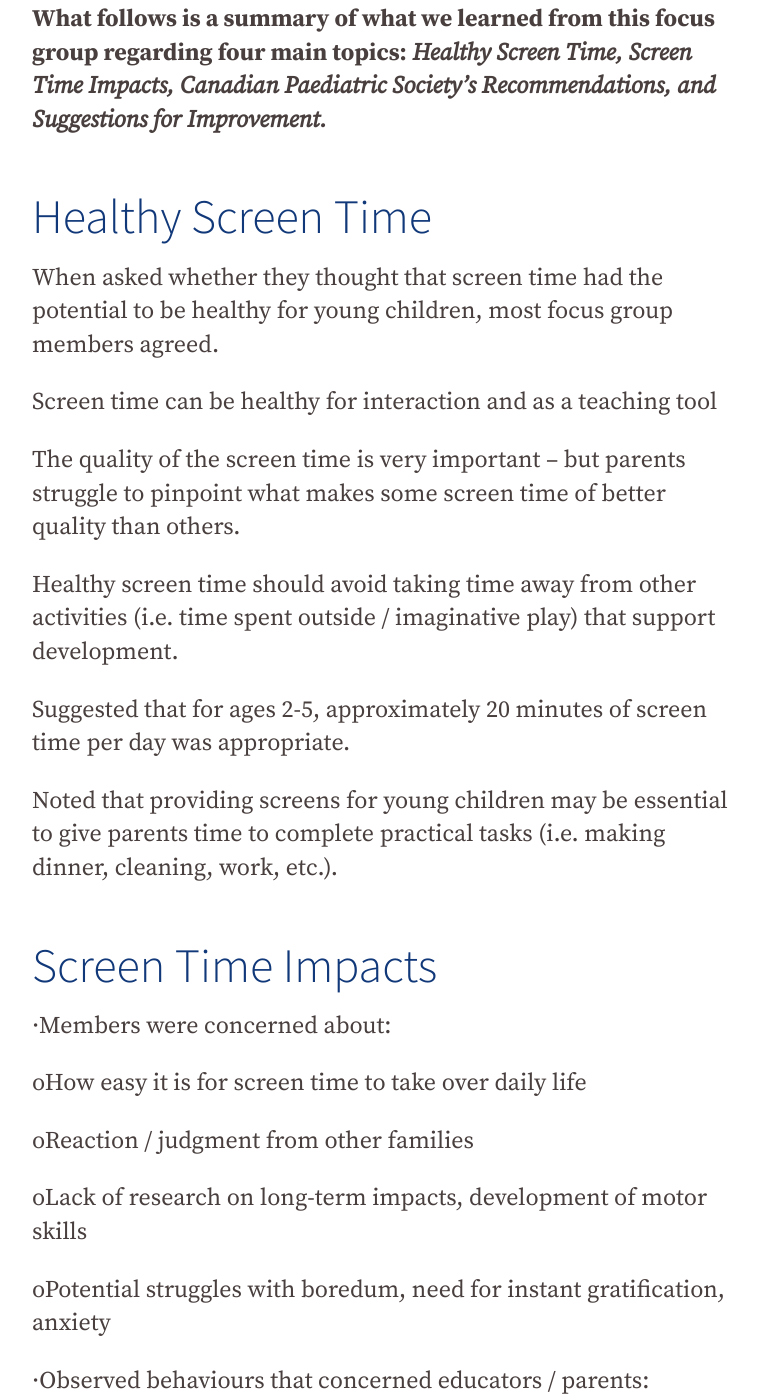
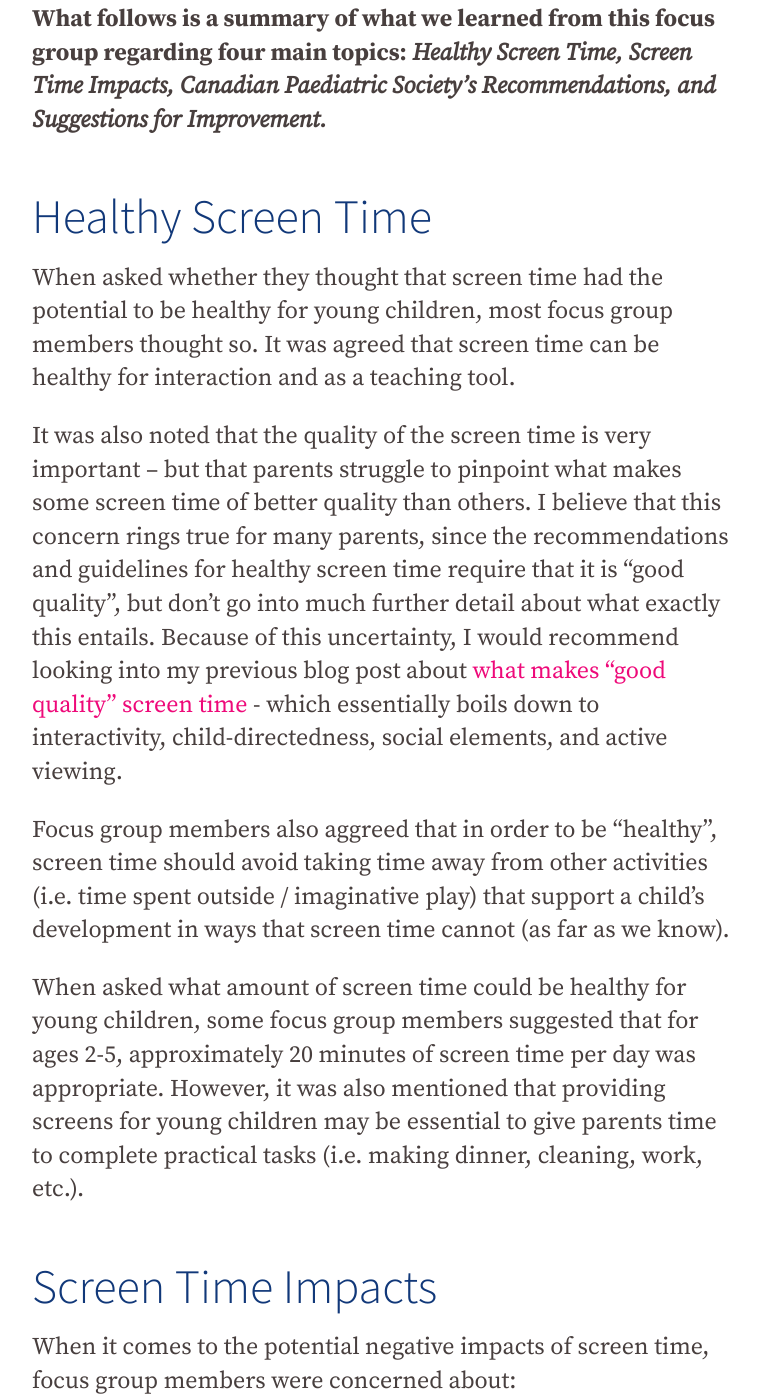
Before and after one commit to famliy-screen-time/familyscreentime.ca, a Jekyll site: the page built from _posts/2020-05-25-screen-time-focus-group-insights.md, in a window 1280 px wide and 1400 px high, scrolled down 1131 px. Shown: the whole window, without its empty margins (56-815 px from the left). Built offline with Jekyll 4.4.1, drawn with Linux system fonts in a browser that asks for light colours; nearby versions of some CDN libraries; some of the changed text lies outside the part shown.

Commit message:
Update Blog “2020-05-25-screen-time-focus-group-insights”

```diff
--- a/_posts/2020-05-25-screen-time-focus-group-insights.md
+++ b/_posts/2020-05-25-screen-time-focus-group-insights.md
@@ -16,53 +16,45 @@ Back in April, the Family Screen Time project researchers facilitated a focus gr
 
 # Healthy Screen Time
 
-When asked whether they thought that screen time had the potential to be healthy for young children, most focus group members agreed.
+When asked whether they thought that screen time had the potential to be healthy for young children, most focus group members thought so. It was agreed that screen time can be healthy for interaction and as a teaching tool.
 
-Screen time can be healthy for interaction and as a teaching tool
+It was also noted that the quality of the screen time is very important – but that parents struggle to pinpoint what makes some screen time of better quality than others. I believe that this concern rings true for many parents, since the recommendations and guidelines for healthy screen time require that it is "good quality", but don't go into much further detail about what exactly this entails. Because of this uncertainty, I would recommend looking into my previous blog post about [what makes "good quality" screen time ](https://familyscreentime.ca/2020-04-07-what-makes-good-quality-screen-time)- which essentially boils down to interactivity, child-directedness, social elements, and active viewing.
 
-The quality of the screen time is very important – but parents struggle to pinpoint what makes some screen time of better quality than others.
+Focus group members also aggreed that in order to be "healthy", screen time should avoid taking time away from other activities (i.e. time spent outside / imaginative play) that support a child's development in ways that screen time cannot (as far as we know).
 
-Healthy screen time should avoid taking time away from other activities (i.e. time spent outside / imaginative play) that support development.
-
-Suggested that for ages 2-5, approximately 20 minutes of screen time per day was appropriate.
-
-Noted that providing screens for young children may be essential to give parents time to complete practical tasks (i.e. making dinner, cleaning, work, etc.).
+When asked what amount of screen time could be healthy for young children, some focus group members suggested that for ages 2-5, approximately 20 minutes of screen time per day was appropriate. However, it was also mentioned that providing screens for young children may be essential to give parents time to complete practical tasks (i.e. making dinner, cleaning, work, etc.).
 
 # Screen Time Impacts
 
-<!--\\\[if !supportLists]-->·<!--\\\[endif]-->Members were concerned about:
+When it comes to the potential negative impacts of screen time, focus group members were concerned about:
 
-<!--\\\[if !supportLists]-->o<!--\\\[endif]-->How easy it is for screen time to take over daily life
+* How easy it is for screens time to take over daily life
+* Reaction / judgment from other families (worries that others may look down on families that give their young children access to screens)
+* Lack of research on long-term impacts of screen time, including the development of motor skills
+* Potential struggles with boredum, need for instant gratification, anxiety
 
-<!--\\\[if !supportLists]-->o<!--\\\[endif]-->Reaction / judgment from other families
+The group members also revealed some observed behaviours in their young children that concerned educators and parents, including:
 
-<!--\\\[if !supportLists]-->o<!--\\\[endif]-->Lack of research on long-term impacts, development of motor skills
+* Developmental delays (shorter attention spans, aggression) related to technology use
+* Social issues (less verbal, less fluid sentences, impatience)
+* Screens seeping into everyday life (For example, a child who has never seen a television program knows all about the show / characters from other children at daycare)
+* Modelling of undesirable behaviours seen in screens (For example, a child shows aggression towards another child when modelling a scene from a children's movie)
 
-<!--\\\[if !supportLists]-->o<!--\\\[endif]-->Potential struggles with boredum, need for instant gratification, anxiety
-
-<!--\\\[if !supportLists]-->·<!--\\\[endif]-->Observed behaviours that concerned educators / parents:
-
-<!--\\\[if !supportLists]-->o<!--\\\[endif]-->Developmental delays (shorter attention spans, aggression) related to technology use
-
-<!--\\\[if !supportLists]-->o<!--\\\[endif]-->Social issues (less verbal, less fluid sentences, impatience)
-
-<!--\\\[if !supportLists]-->o<!--\\\[endif]-->Screens seeping into everyday life (example = a child who has never seen the show “Paw Patrol” knows all about the show / characters from other children at daycare)
-
-<!--\\\[if !supportLists]-->o<!--\\\[endif]-->Modelling of undesirable behaviours seen in screens (example = a child hits another child with a toy pan to model an identical scene in Disney’s “Tangled”)
+While these trends are certainly worrisome, it is important to remember that the only way to prove that these behaviours are happening because of screen time is through good-quality research. While the idea that children model behaviours that they see performed by others in real life and over screens is [well-documented](https://familyscreentime.ca/2020-02-24-the-importance-of-modelling) in research, whatever small amount of studies exist on developmental and social delays in children for the most part use small samples to make assumptions for a large population, and cannot be used to say that screen time *causes* these trends - even though this is often taken the wrong way by [news outlets](https://familyscreentime.ca/2020-01-28-screen-time-brain-development).
 
 # Canadian Paediatric Society’s Recommendations
 
-<!--\\\[if !supportLists]-->·<!--\\\[endif]-->Overall, parents feel there is a lack of recommendatinos for them to follow
+Overall, parents feel there is a lack of recommendatinos for them to follow
 
-<!--\\\[if !supportLists]-->·<!--\\\[endif]-->When recommendations do exist, they are often vague
+When recommendations do exist, they are often vague
 
-<!--\\\[if !supportLists]-->·<!--\\\[endif]-->Recommendations should add healthy alternatives instead of just declaring what not to do
+Recommendations should add healthy alternatives instead of just declaring what not to do
 
-<!--\\\[if !supportLists]-->·<!--\\\[endif]-->The age range of 2-5 is too large / vague – suggested splitting it up into 2-3, 3-5
+The age range of 2-5 is too large / vague – suggested splitting it up into 2-3, 3-5
 
-<!--\\\[if !supportLists]-->·<!--\\\[endif]-->Some recommendations are impractical (sedentary screentime not a part of childcare, avoiding screens for 1 hour before bed) and are often necessary for parents to “get things done”
+Some recommendations are impractical (sedentary screentime not a part of childcare, avoiding screens for 1 hour before bed) and are often necessary for parents to “get things done”
 
-<!--\\\[if !supportLists]-->·<!--\\\[endif]-->Worry that if recommendations have too high of standards, they will just be ignored
+Worry that if recommendations have too high of standards, they will just be ignored
 
 # **Where do we go from here?**
 
@@ -72,16 +64,16 @@ The last thing we asked focus group members was how they thought the information
 
 The main theme was accessibility and informationality
 
-<!--\\\[if !supportLists]-->·<!--\\\[endif]-->Emphasis on recommendations steering away from telling parents what not to do, and towards sugegesting guidelines and ideas for healthy screentime – providing more information this way.
+Emphasis on recommendations steering away from telling parents what not to do, and towards sugegesting guidelines and ideas for healthy screentime – providing more information this way.
 
-<!--\\\[if !supportLists]-->·<!--\\\[endif]-->Information for how to reduce screen time if families are in over their head (“Digital Detox”) – a path forward for families who don’t meet recommendations – how to work towards meeting them\\*\\*.\\*\\*
+Information for how to reduce screen time if families are in over their head (“Digital Detox”) – a path forward for families who don’t meet recommendations – how to work towards meeting them\\*\\*.\\*\\*
 
-<!--\\\[if !supportLists]-->·<!--\\\[endif]-->Provide more research on screen time effects, reasons behind the recommendations – the “Why”.
+Provide more research on screen time effects, reasons behind the recommendations – the “Why”.
 
-<!--\\\[if !supportLists]-->·<!--\\\[endif]-->Improve visibility of recommendations – pamphlets, etc.
+Improve visibility of recommendations – pamphlets, etc.
 
-<!--\\\[if !supportLists]-->·<!--\\\[endif]-->Less prescriptive focus, more informational focus while giving parents the power to make decisions themselves.
+Less prescriptive focus, more informational focus while giving parents the power to make decisions themselves.
 
-<!--\\\[if !supportLists]-->·<!--\\\[endif]-->Provide information on how to discern good quality vs. bad quality screen time.
+Provide information on how to discern good quality vs. bad quality screen time.
 
-<!--\\\[if !supportLists]-->·<!--\\\[endif]-->Focus group members wished that they knew the social-emotional impacts of technolgoy as well as how their own screen time use wass affecting their children.
+Focus group members wished that they knew the social-emotional impacts of technolgoy as well as how their own screen time use wass affecting their children.
```
